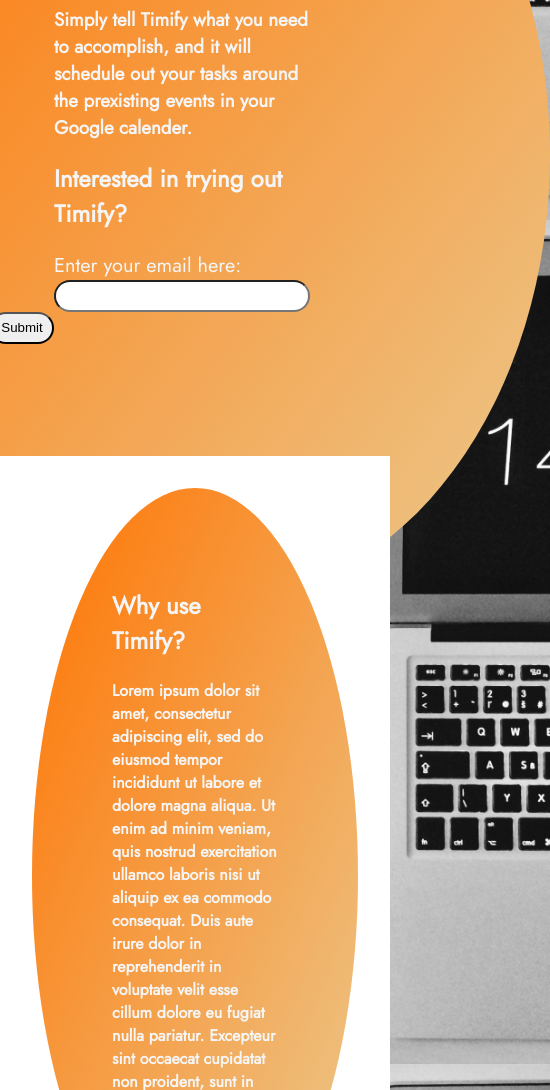
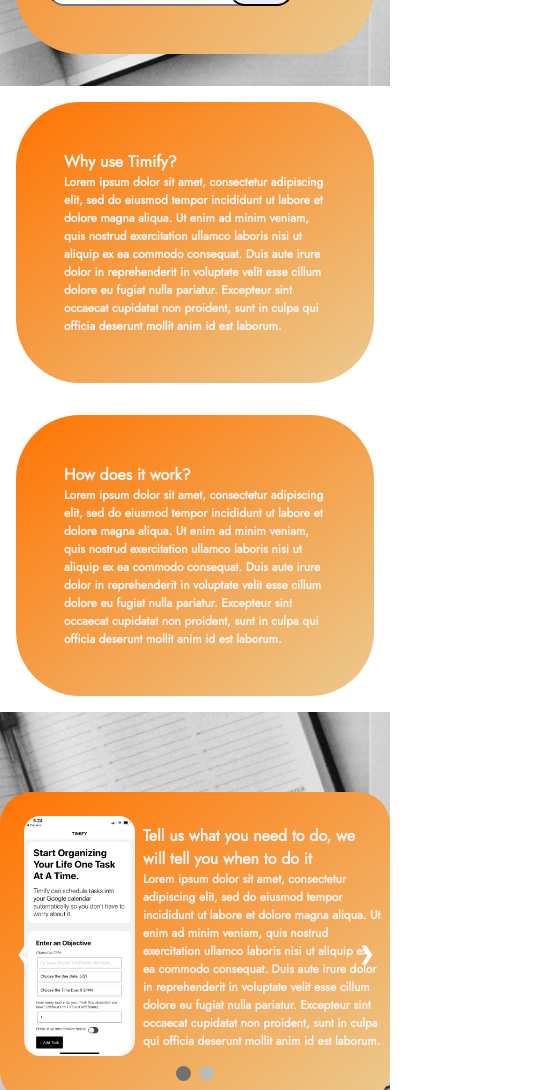
Before and after one commit to erin2722/landing-page, a plain HTML site: page index.html in a window 390 px wide. Shown: the part 624-1714 px from the top of the page, 550 px wide, since content can reach past the window. Drawn offline with Linux system fonts and the light colour scheme.

Commit message:
fixed mobile version

```diff
--- a/index.html
+++ b/index.html
@@ -1,6 +1,7 @@
 <html>
     <head>
         <title>Timify</title>
+        <meta name="viewport" content="width=device-width, initial-scale=1">
         <link rel="stylesheet" type="text/css" href="./styleshets/stylesheet.css"></link>
         <link rel="stylesheet" type="text/css" href="./styleshets/homestyle.css"></link>
         <link rel="stylesheet" type="text/css" href="./styleshets/aboutstyle.css"></link>
@@ -71,7 +72,7 @@
 
                 <!-- Full-width images with number and caption text -->
                 <div class="mySlides fade">
-                    <img src="./assets/timifyscreen1.PNG" style="height:35rem; border-radius: 2rem;">
+                    <img src="./assets/timifyscreen1.PNG" class="slideshow-image">
                     <span class="text">
                         <h2>Tell us what you need to do, we will tell you when to do it</h2>
                         <h4>
@@ -85,7 +86,7 @@
                 </div>
 
                 <div class="mySlides fade">
-                    <img src="./assets/timifyscreen2.PNG" style="height:35rem; border-radius: 2rem;">
+                    <img src="./assets/timifyscreen2.PNG" class="slideshow-image">
                     <span class="text">
                         <h2>Our algorithm considers your personal needs</h2>
                         <h4>
--- a/styleshets/aboutstyle.css
+++ b/styleshets/aboutstyle.css
@@ -24,3 +24,19 @@
     max-width: 20rem;
     min-height: 20rem;
 }
+
+@media only screen and (max-width: 767px) {
+  .about-description {
+    margin: 1rem;
+    border-radius: 4rem;
+    padding: 1rem;
+  }
+
+  .about-square-text {
+    color: whitesmoke;
+    padding: 2rem;
+    font-size: 1rem;
+    max-width: 30rem;
+    min-height: 0rem;
+  }
+}
--- a/styleshets/contactstyle.css
+++ b/styleshets/contactstyle.css
@@ -1,6 +1,5 @@
 .contact-wrapper {
     width: 100%;
-    height: 90%;
     display: flex;
     justify-content: center;
     align-items: center;
@@ -11,6 +10,7 @@
 .contact-description {
   background-image: linear-gradient(to bottom right, rgb(255, 116, 2),  rgb(235, 202, 143));
   border-radius: 50%;
+  margin: 5rem;
 }
 
 .contact-square-text {
--- a/styleshets/featurestyle.css
+++ b/styleshets/featurestyle.css
@@ -9,7 +9,6 @@
   padding: 1rem;
   max-width: 60rem;
   max-height: 50rem;
-  vertical-align: middle;
   border-radius: 2rem;
   margin-bottom: 5rem;
 }
@@ -18,6 +17,11 @@
 .mySlides {
   display: none;
   margin: 1rem;
+}
+
+.slideshow-image {
+  height:35rem;
+  border-radius: 2rem;
 }
 
 /* Next & previous buttons */
@@ -54,7 +58,7 @@
 /* Caption text */
 .text {
   color: #f2f2f2;
-  font-size: 15px;
+  font-size: 1rem;
   padding: 2rem;
   position: absolute;
 }
@@ -101,3 +105,30 @@
   from {opacity: .4}
   to {opacity: 1}
 }
+
+@media only screen and (max-width: 767px) {
+  .slideshow-image {
+    height: 15rem;
+    border-radius: 1rem;
+  }
+
+  .mySlides {
+    margin: .5rem;
+  }
+
+  h2 {
+    font-size: 1rem;
+    margin-block-start: 0rem;
+    margin-block-end: 0rem;
+  }
+
+  h4 {
+    font-size: .75rem;
+    margin-block-start: 0rem;
+    margin-block-end: 0rem;
+  }
+
+  .text {
+    padding: .5rem;
+  }
+}
--- a/styleshets/homestyle.css
+++ b/styleshets/homestyle.css
@@ -3,11 +3,13 @@ label {
 }
 
 .first-fold {
+    position: relative;
     width: 100%;
     display: flex;
     justify-content: flex-end;
     align-items: flex-end;
     margin-bottom: 1rem;
+    overflow-x: hidden;
   }
 
 .question {
@@ -26,6 +28,7 @@ label {
   margin-right: -10rem;
   margin-bottom: -10rem;
   z-index: -1;
+  overflow-x: hidden;
 }
 
 .square-text {
@@ -59,3 +62,30 @@ label {
 .submit-button:hover {
   background-color: rgb(175, 175, 175);
 }
+
+@media only screen and (max-width: 767px) {
+  .question {
+    font-family: 'Jost', sans-serif;
+    color: black;
+    font-size: 2rem;
+    margin: 2rem;
+    max-width: 40rem;
+    margin-top: 6rem;
+  }
+
+.description {
+  margin: 1rem;
+  border-radius: 4rem;
+}
+
+.square-text {
+  color: whitesmoke;
+  padding: 2rem;
+  font-size: 1rem;
+  max-width: 30rem;
+}
+
+.text-box {
+  width: 15rem;
+}
+}
--- a/styleshets/stylesheet.css
+++ b/styleshets/stylesheet.css
@@ -4,7 +4,6 @@ html {
   -moz-background-size: cover;
   -o-background-size: cover;
   background-size: cover;
-  overflow-x: hidden;
   font-family: 'Jost', sans-serif;
 }
 
@@ -12,6 +11,11 @@ body {
     width: 100%;
     margin: 0px;
     padding-top: 1rem;
+}
+
+html, body {
+    position:relative;
+    overflow-x:hidden;
 }
 
 h1, h2, h3, h4, h5, h6, label, a {
@@ -52,6 +56,7 @@ a {
     display: flex;
     flex-direction: row;
     justify-content: space-around;
+    flex-wrap: wrap;
 }
 
 .nav-link {
@@ -67,3 +72,14 @@ a {
 .nav-link:hover {
     color: gray;
 }
+
+@media only screen and (max-width: 767px) {
+    .nav-bar-wrapper {
+        width: 91%;
+        margin-left: 0rem;
+    }
+
+    .nav-link-wrapper {
+        justify-content: space-evenly;
+    }
+}
```
